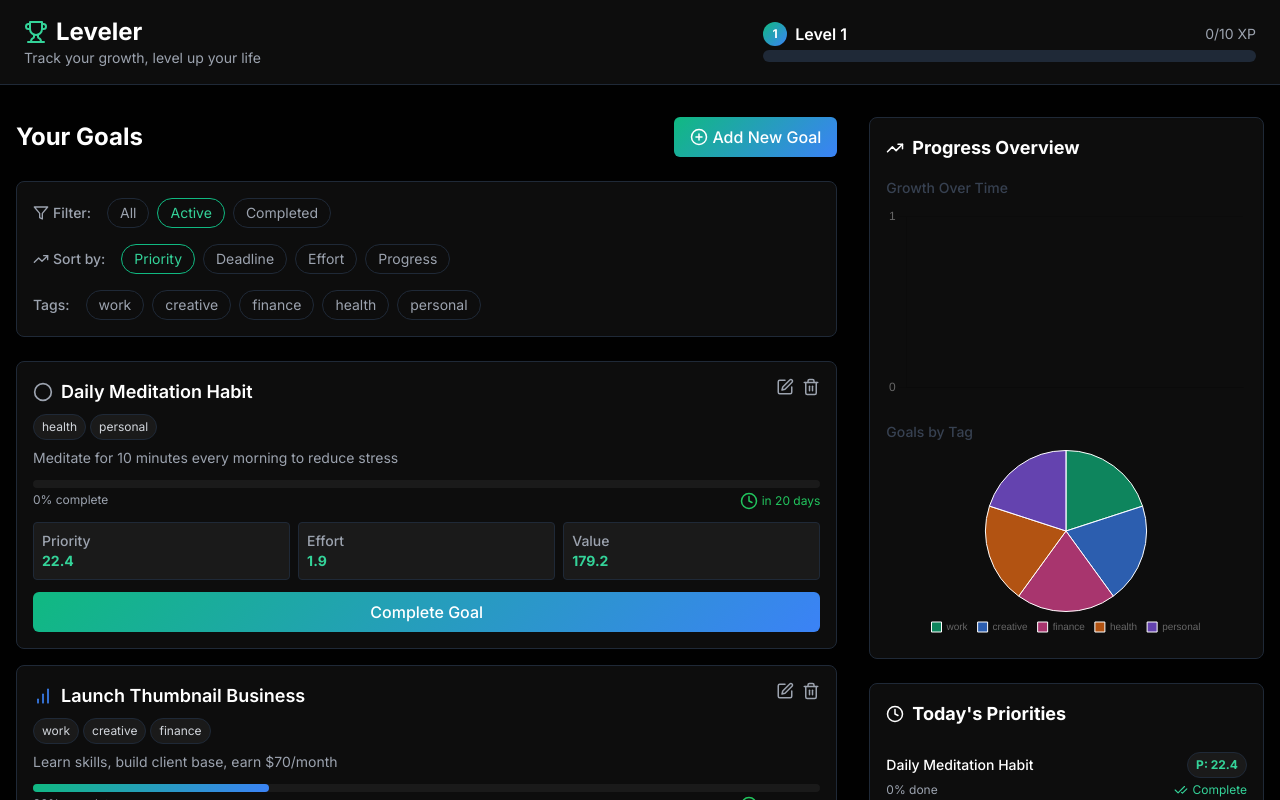
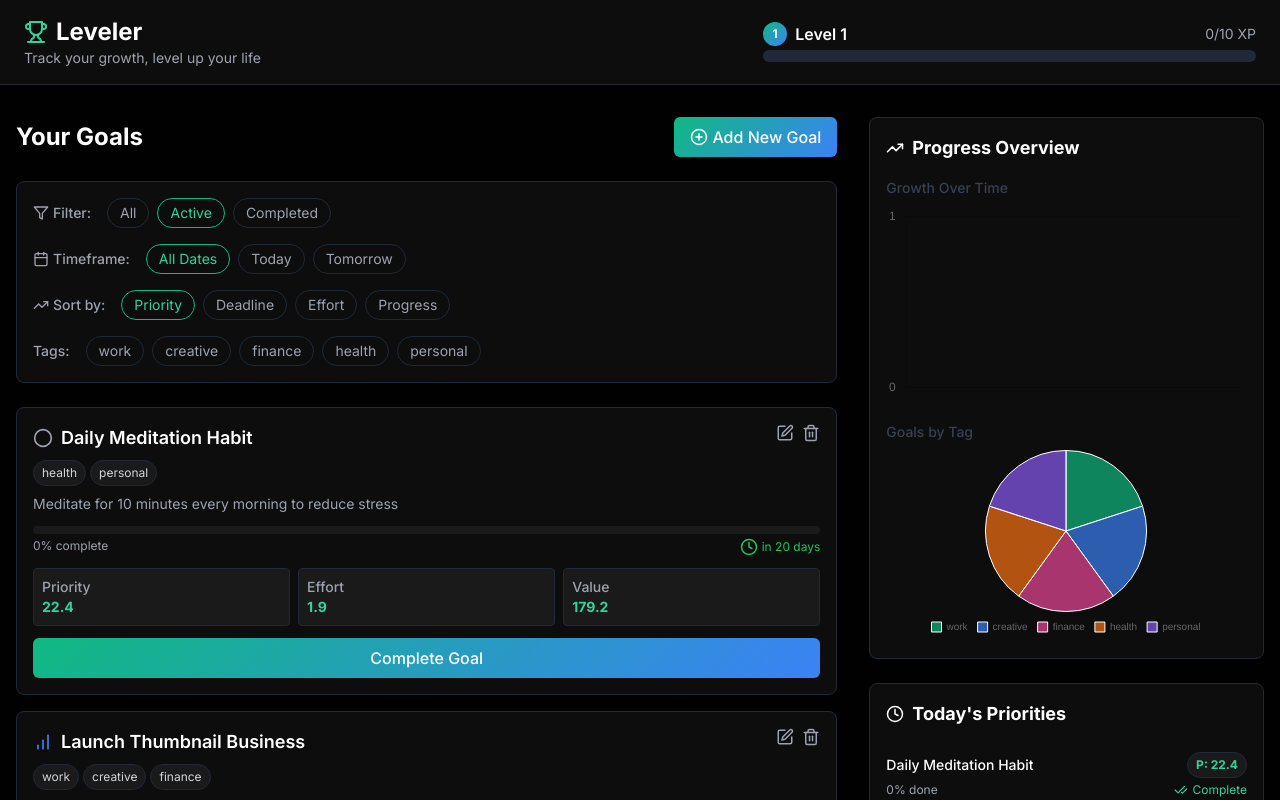
Before and after one commit to akdoescodes/SOLO-LEVELING, a React (Vite) app: page / in a window 1280 px wide. Shown: the top 800 px of the page. Built offline with nearby package versions, Linux system fonts and the light colour scheme.

Commit message:
Set up project structure and basic components

```diff
--- a/src/components/Dashboard.tsx
+++ b/src/components/Dashboard.tsx
@@ -2,11 +2,12 @@ import React, { useState } from 'react';
 import { useGoals } from '../context/GoalContext';
 import { GoalWithCalculations, GoalTag } from '../types/goal';
 import GoalCard from './GoalCard';
-import { PlusCircle, Filter, TrendingUp, Clock, CheckCheck } from 'lucide-react';
+import { PlusCircle, Filter, TrendingUp, Clock, CheckCheck, Calendar } from 'lucide-react';
 import { motion, AnimatePresence } from 'framer-motion';
 import ProgressChart from './ProgressChart';
 
 type SortOption = 'priority' | 'deadline' | 'effort' | 'progress';
+type TimeframeFilter = 'all' | 'today' | 'tomorrow';
 
 interface DashboardProps {
   onOpenForm: () => void;
@@ -18,6 +19,7 @@ const Dashboard: React.FC<DashboardProps> = ({ onOpenForm, onEditGoal }) => {
   const [selectedTags, setSelectedTags] = useState<GoalTag[]>([]);
   const [sortBy, setSortBy] = useState<SortOption>('priority');
   const [filter, setFilter] = useState<'all' | 'active' | 'completed'>('active');
+  const [timeframeFilter, setTimeframeFilter] = useState<TimeframeFilter>('all');
 
   const handleDeleteGoal = (id: string) => {
     if (window.confirm('Are you sure you want to delete this goal?')) {
@@ -33,12 +35,40 @@ const Dashboard: React.FC<DashboardProps> = ({ onOpenForm, onEditGoal }) => {
     }
   };
 
+  // Helper function to check if a date is today
+  const isToday = (date: Date): boolean => {
+    const today = new Date();
+    return date.getDate() === today.getDate() &&
+      date.getMonth() === today.getMonth() &&
+      date.getFullYear() === today.getFullYear();
+  };
+
+  // Helper function to check if a date is tomorrow
+  const isTomorrow = (date: Date): boolean => {
+    const tomorrow = new Date();
+    tomorrow.setDate(tomorrow.getDate() + 1);
+    return date.getDate() === tomorrow.getDate() &&
+      date.getMonth() === tomorrow.getMonth() &&
+      date.getFullYear() === tomorrow.getFullYear();
+  };
+
   const filteredGoals = goals.filter(goal => {
+    // Status filter (active/completed)
     if (filter === 'completed' && goal.status !== 'completed') return false;
     if (filter === 'active' && goal.status === 'completed') return false;
 
+    // Tags filter
     if (selectedTags.length > 0) {
-      return goal.tags.some(tag => selectedTags.includes(tag as GoalTag));
+      if (!goal.tags.some(tag => selectedTags.includes(tag as GoalTag))) {
+        return false;
+      }
+    }
+
+    // Timeframe filter
+    if (timeframeFilter !== 'all') {
+      const goalDate = new Date(goal.startDate);
+      if (timeframeFilter === 'today' && !isToday(goalDate)) return false;
+      if (timeframeFilter === 'tomorrow' && !isTomorrow(goalDate)) return false;
     }
 
     return true;
@@ -117,6 +147,43 @@ const Dashboard: React.FC<DashboardProps> = ({ onOpenForm, onEditGoal }) => {
                 }`}
               >
                 Completed
+              </button>
+            </div>
+
+            <div className="flex flex-wrap gap-2 mb-4">
+              <div className="flex items-center mr-2">
+                <Calendar size={16} className="text-gray-400 mr-1" />
+                <span className="text-sm font-medium text-gray-400">Timeframe:</span>
+              </div>
+              <button
+                onClick={() => setTimeframeFilter('all')}
+                className={`px-3 py-1 text-sm rounded-full border ${
+                  timeframeFilter === 'all'
+                    ? 'border-primary-500 text-primary-400'
+                    : 'border-gray-800 text-gray-400 hover:border-gray-700'
+                }`}
+              >
+                All Dates
+              </button>
+              <button
+                onClick={() => setTimeframeFilter('today')}
+                className={`px-3 py-1 text-sm rounded-full border ${
+                  timeframeFilter === 'today'
+                    ? 'border-primary-500 text-primary-400'
+                    : 'border-gray-800 text-gray-400 hover:border-gray-700'
+                }`}
+              >
+                Today
+              </button>
+              <button
+                onClick={() => setTimeframeFilter('tomorrow')}
+                className={`px-3 py-1 text-sm rounded-full border ${
+                  timeframeFilter === 'tomorrow'
+                    ? 'border-primary-500 text-primary-400'
+                    : 'border-gray-800 text-gray-400 hover:border-gray-700'
+                }`}
+              >
+                Tomorrow
               </button>
             </div>
 
```
